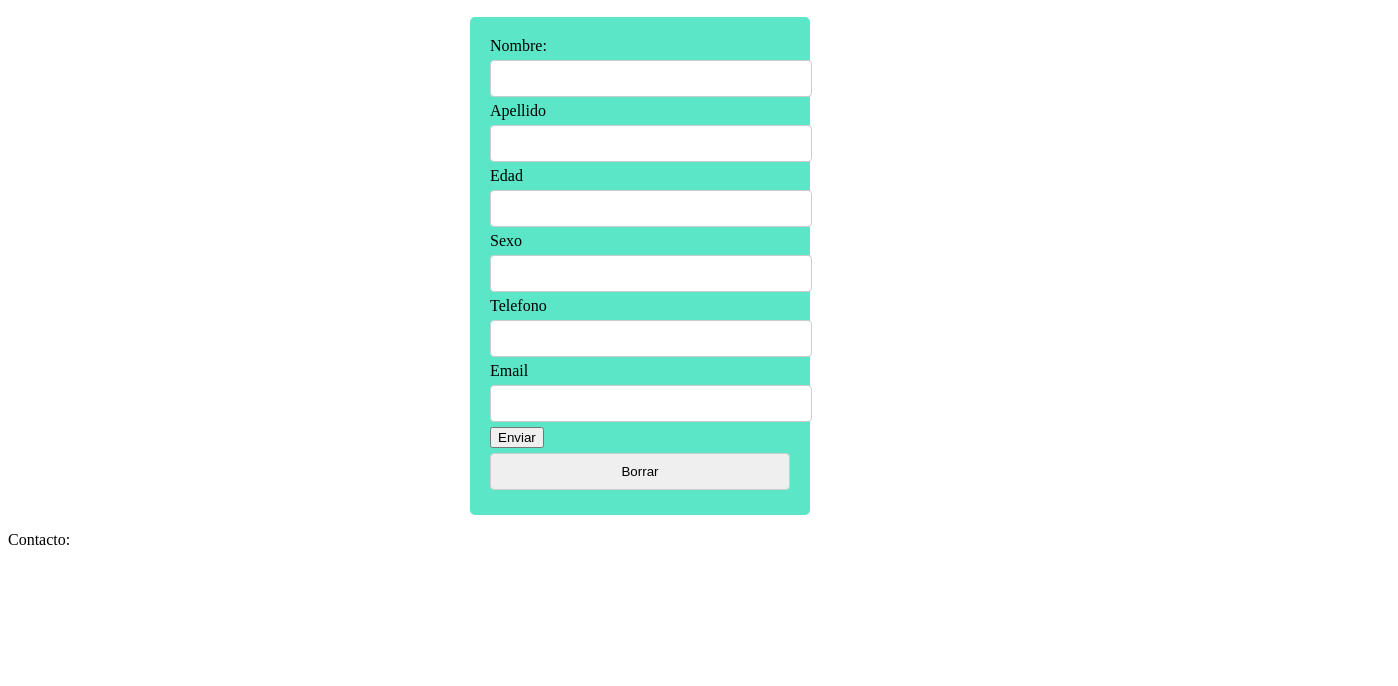
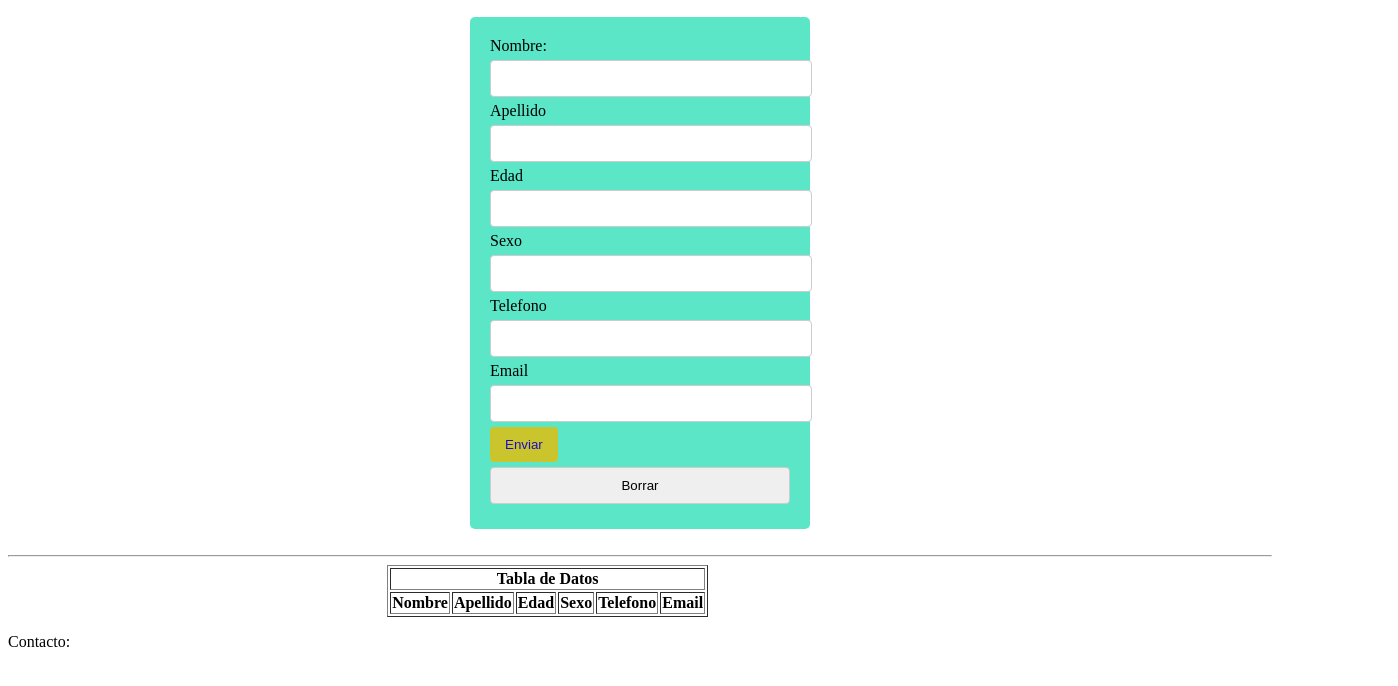
Before and after one commit to profeVillordo/Prog-5A-2025, a plain HTML site: page usosLibrerias.html in a window 1280 px wide. Shown: the part 110-796 px from the top of the page, 1398 px wide, since content can reach past the window. Drawn offline with nearby package versions, Linux system fonts and the light colour scheme.

Commit message:
Se agrega estilos al boton enviar y se agrega tabla con estiloscentrando la misma

```diff
--- a/usosLibrerias.html
+++ b/usosLibrerias.html
@@ -23,8 +23,19 @@
             margin: 5px 0;
             border: 1px solid #ccc;
             border-radius: 4px;
-
-
+        }
+        button {
+            background-color: rgba(203, 197, 45, 1);
+            color: rgb(27, 15, 196);
+            padding: 10px 15px;
+            border: none;
+            border-radius: 4px;
+            cursor: pointer;
+        }
+        .tabla {
+            text-align: center;
+            margin-left: 30%;
+            width: 80%;
         }
     </style>
 </head>
@@ -43,10 +54,29 @@
             <label for="">Telefono</label><input type="text" id="telefono" name="telefono"><br>
             <label for="">Email</label><input type="text" id="email" name="email"><br>
             <!--<input type="submit" value="Enviar">-->
-            <button onclick="verdatos()" type="submit">Enviar</button>
+            <button onclick="verdatos()" type="button">Enviar</button>
             <input type="reset" value="Borrar"><br>
 
         </form>
+        <br><hr>
+        <div class="tabla">
+        <table border="1">
+            <tr>
+                <th colspan="6">Tabla de Datos</th>
+            <tr>
+                <th>Nombre</th>
+                <th>Apellido</th>
+                <th>Edad</th>
+                <th>Sexo</th>
+                <th>Telefono</th>
+                <th>Email</th>
+            </tr>
+
+
+        </table>
+    </div>
+
+
      <!--Un formulario es un contenedor donde puede agregar entradas de datos de distintos tipos(INPUT, SELECT, CHECKBOK, RADIOBUTTON, etc)
      El formulario debe tener un atributo ACTION que indica la URL a la que se enviaran los datos y el metodo de envio (GET o POST)
      El formulario puede tener un atributo METHOD que indica el metodo de envio (GET o POST).
```
